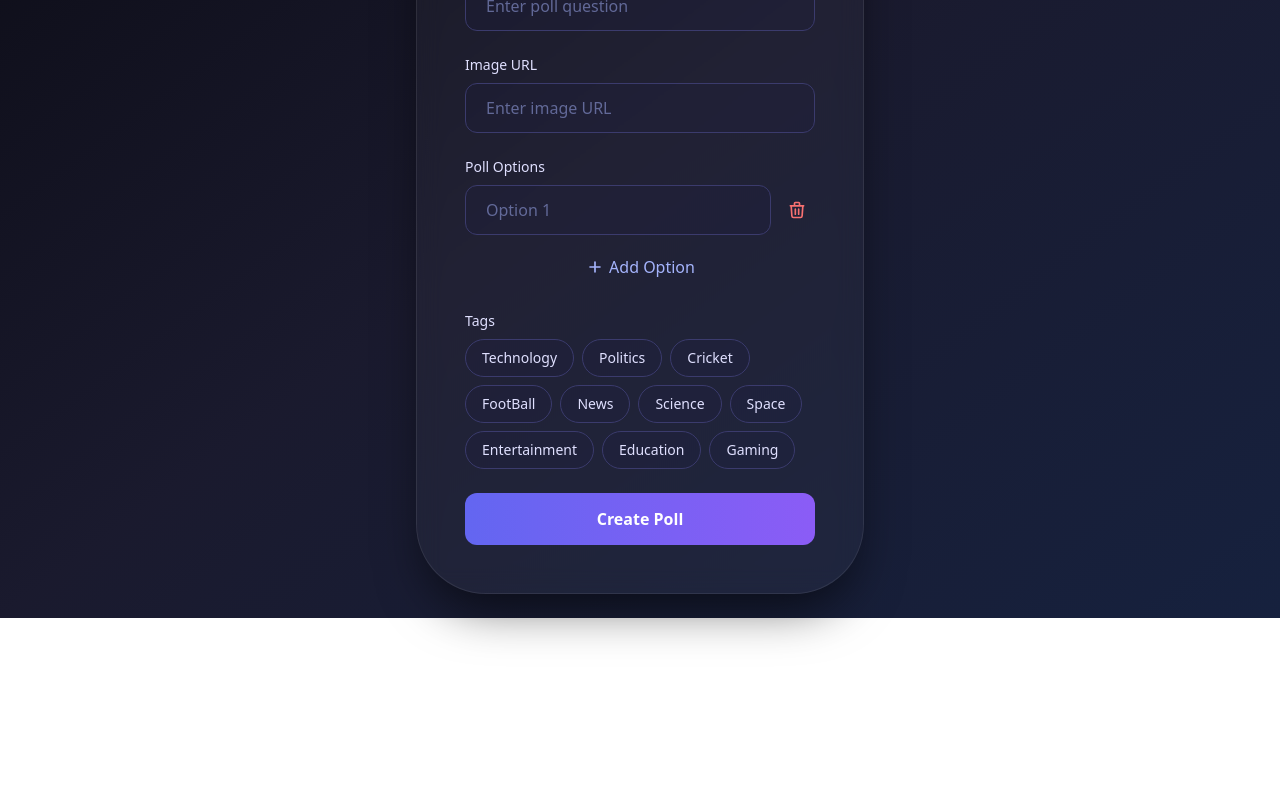
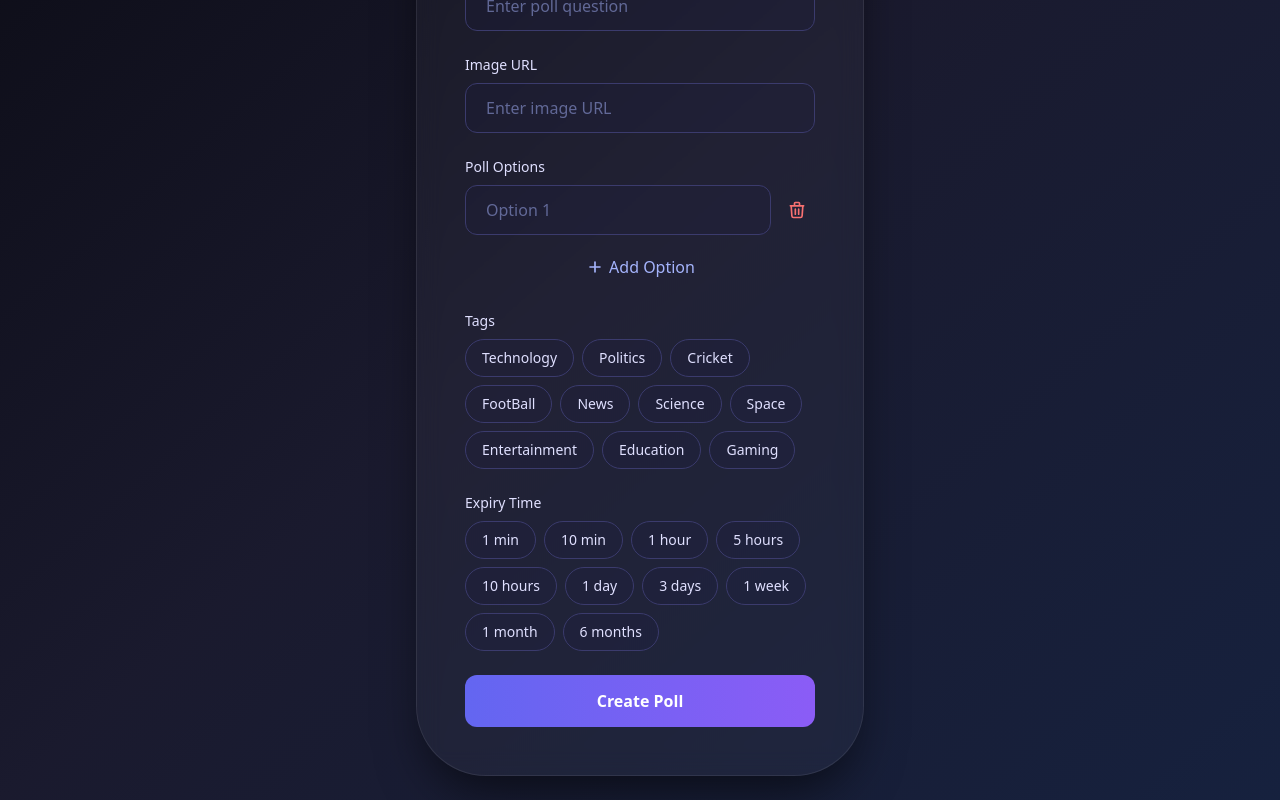
Before and after one commit to vivekanandpandey27/PulsePolls, a React (Vite) app in the folder frontend/: page /CreatePoll in a window 1280 px wide. Shown: the part 401-1201 px from the top of the page. Before the commit the page ends 1019 px from the top, so only its background shows below. Built offline with nearby package versions, Linux system fonts and the light colour scheme.

Commit message:
Exipes Option Created in Poll

```diff
--- a/frontend/src/components/CreatePoll.jsx
+++ b/frontend/src/components/CreatePoll.jsx
@@ -10,8 +10,24 @@ import { toast } from 'react-hot-toast';
     title: "",
     tags: "",
     imageUrl: "",
-    options: [{ text: "", votes: 0 }]
+    options: [{ text: "", votes: 0 }],
+    expiresAt: ""
   });
+
+
+  const expiryOptions = [
+  { label: '1 min', value: 1 * 60 * 1000 },
+  { label: '10 min', value: 10 * 60 * 1000 },
+  { label: '1 hour', value: 1 * 60 * 60 * 1000 },
+  { label: '5 hours', value: 5 * 60 * 60 * 1000 },
+  { label: '10 hours', value: 10 * 60 * 60 * 1000 },
+  { label: '1 day', value: 1 * 24 * 60 * 60 * 1000 },
+  { label: '3 days', value: 3 * 24 * 60 * 60 * 1000 },
+  { label: '1 week', value: 7 * 24 * 60 * 60 * 1000 },
+  { label: '1 month', value: 30 * 24 * 60 * 60 * 1000 },
+  { label: '6 months', value: 6 * 30 * 24 * 60 * 60 * 1000 }
+];
+
 
   const [isLoading, setIsLoading] = useState(false);
 
@@ -215,6 +231,33 @@ import { toast } from 'react-hot-toast';
         </div>
       </div>
 
+      <div className="space-y-2">
+  <label className="block text-sm font-medium text-[#e0e0ff]">
+    Expiry Time
+  </label>
+  <div className="flex flex-wrap gap-2">
+    {expiryOptions.map((option) => (
+      <button
+        key={option.value}
+        type="button"
+        onClick={() => {
+          setFormData(prev => ({
+            ...prev,
+            expiresAt : Date.now() + option.value,
+          }));
+        }}
+        className={`px-4 py-2 rounded-full text-sm font-medium transition-all ${
+          formData.expiresAt === option.value
+            ? 'bg-indigo-600 text-white shadow-md shadow-indigo-500/30'
+            : 'bg-[#1e1b4b20] text-[#e0e0ff] hover:bg-[#2e2b5b50] border border-[#3b3b6d]'
+        }`}
+      >
+        {option.label}
+      </button>
+    ))}
+  </div>
+</div>
+
       <button
         type="submit"
         disabled={isLoading}
--- a/frontend/src/components/PollBox.jsx
+++ b/frontend/src/components/PollBox.jsx
@@ -29,6 +29,21 @@ export const PollBox = () => {
   const currentCategory = useSelector((state)=> state.poll.selectedCategory);
 
   const filteredData = currentCategory === "all" ? data : data.filter(option => option.tags === currentCategory);
+  console.log(filteredData);
+
+  const final_filtered_Data = filteredData?.filter(option => {
+  return new Date(option.expiresAt).getTime() > Date.now();
+});
+console.log("godna : ",final_filtered_Data);
+
+//   console.log("godna : ",filteredData.map(option => ({
+//   id: option._id,
+//   expiresAt: option.expiresAt
+// })));
+
+
+  // console.log(final_filtered_Data);
+
   // console.log(currentCategory);
   // console.log("FD : ",filteredData);
   //console.log("cur : ", currentCategory);
@@ -44,7 +59,7 @@ export const PollBox = () => {
 
     <div className='min-h-screen p-4 sm:p-6 lg:p-8'>
   <div className='grid grid-cols-1 sm:grid-cols-2 lg:grid-cols-3 xl:grid-cols-4 gap-4 md:gap-6'>
-    {filteredData && filteredData.map((option, index) => (
+    {final_filtered_Data && final_filtered_Data.map((option, index) => (
       <Poll key={index} data={option} refetch={setreload} />
     ))}
   </div>
--- a/frontend/src/components/Polls.jsx
+++ b/frontend/src/components/Polls.jsx
@@ -42,6 +42,9 @@ export const Poll = ({ data, refetch }) => {
         <div className='font-bold text-white flex-1 min-w-0'>
           <div className='text-sm sm:text-base line-clamp-2'>{title}</div>
         </div>
+         {/* <div className='w-4 h-4 rounded-full scale-150 font-extrabold text-green-500 text-3xl '>
+           .
+         </div> */}
       </div>
 
       {/* OPTIONS */}
```
Also changed, not shown: 2 other files (tests, documents, lock files or other folders).
